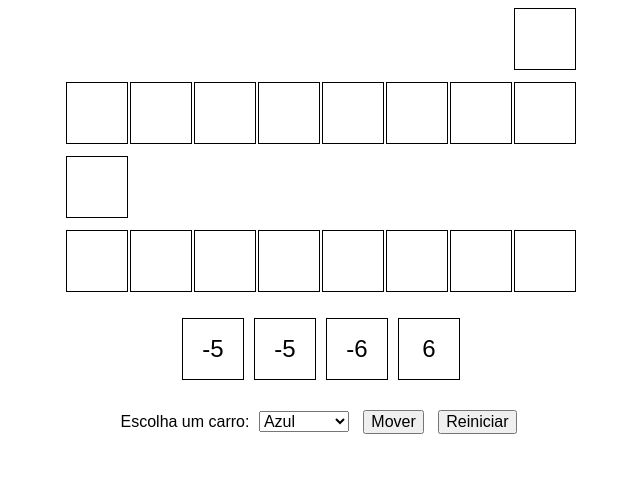
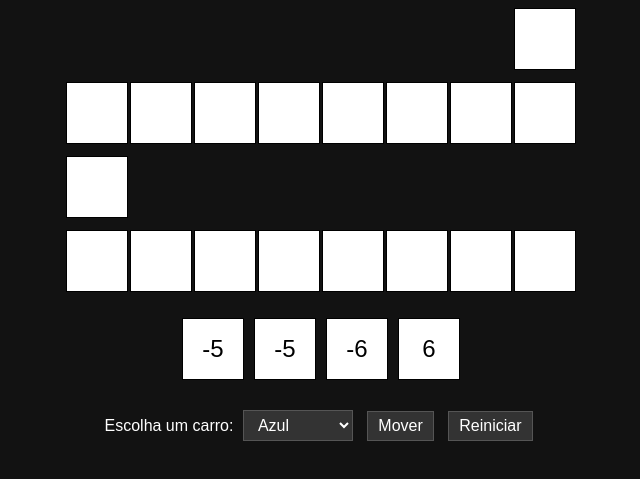
Before and after one commit to wilsongsf/race-cars, a plain HTML site: page cars.html in a window 1280 px wide. Shown: the part 147-626 px from the top of the page, without its empty margins (319-959 px from the left). Drawn offline with Linux system fonts and the light colour scheme.

Commit message:
Feat: dark mode

```diff
--- a/cars.html
+++ b/cars.html
@@ -4,7 +4,12 @@
   <meta charset="UTF-8">
   <title>Corrida de Carros</title>
   <style>
-    body { font-family: Arial, sans-serif; text-align: center; }
+    body {
+      font-family: Arial, sans-serif;
+      text-align: center;
+      background-color: #121212;
+      color: #ffffff;
+    }
     .tabuleiro {
       display: grid;
       grid-template-rows: repeat(auto, auto);
@@ -27,6 +32,7 @@
     .casa {
       width: 60px;
       height: 60px;
+      background-color: white;
       border: 1px solid #000;
       display: grid;
       grid-template-columns: 1fr 1fr;
@@ -48,6 +54,8 @@
     .carta {
       display: inline-block;
       border: 1px solid #000;
+      background-color: white;
+      color: black;
       width: 60px;
       height: 60px;
       line-height: 60px;
@@ -55,8 +63,20 @@
       margin: 5px;
       cursor: pointer;
     }
-    select, button { margin: 5px; font-size: 16px; }
-    .vencedor { font-size: 20px; font-weight: bold; color: green; margin-top: 20px; }
+    select, button {
+      margin: 5px;
+      font-size: 16px;
+      background-color: #333;
+      color: white;
+      border: 1px solid #555;
+      padding: 5px 10px;
+    }
+    .vencedor {
+      font-size: 20px;
+      font-weight: bold;
+      color: lightgreen;
+      margin-top: 20px;
+    }
   </style>
 </head>
 <body>
```
